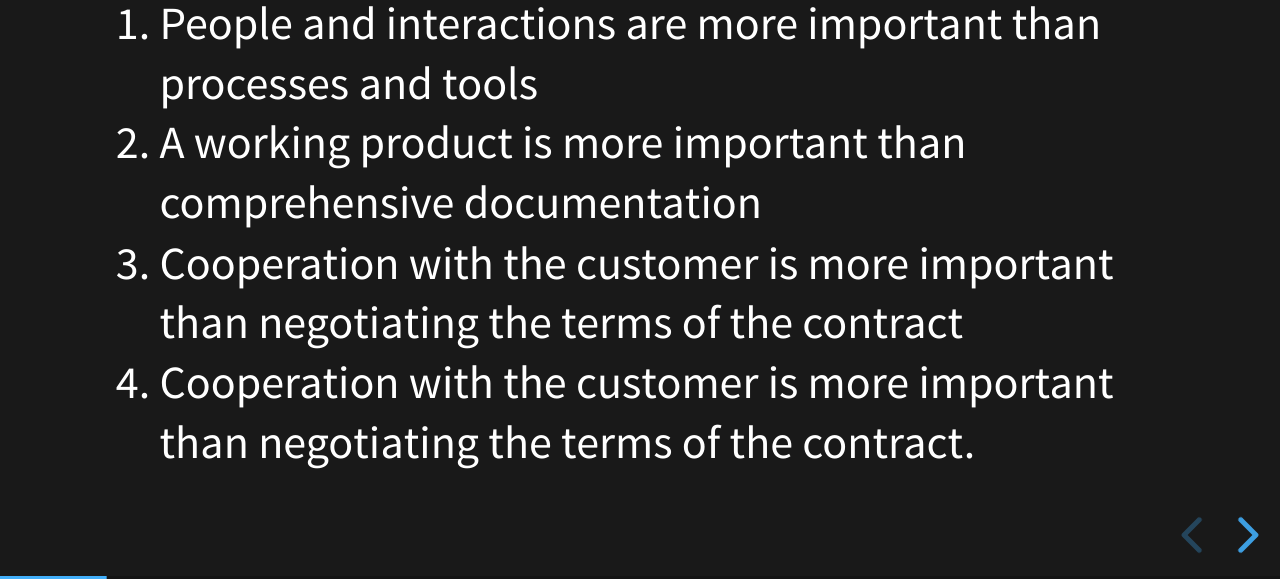
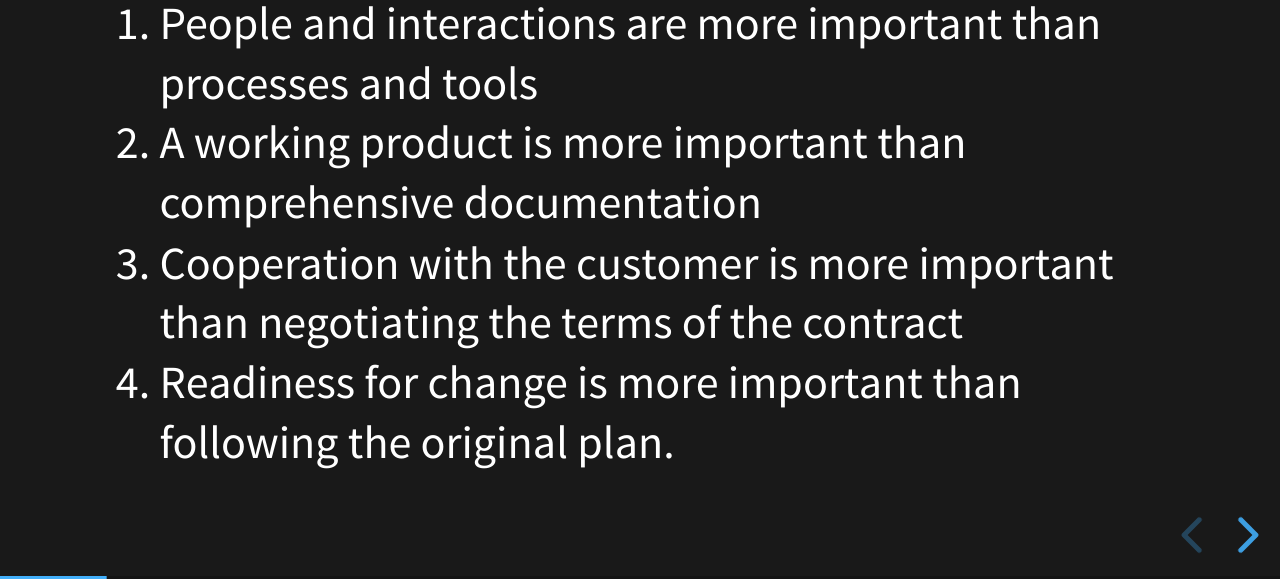
Before and after one commit to spacepocket1985/scrum-presentation, a plain HTML site: page index.html in a window 1280 px wide. Both pictures are taken after a click on the button "next slide". Shown: the part 221-800 px from the top of the page. Drawn offline with Linux system fonts and the light colour scheme.

Commit message:
refactor: update scrum manifesto

```diff
--- a/index.html
+++ b/index.html
@@ -33,7 +33,7 @@
 					</li>
 					<li>Cooperation with the customer is more important than negotiating the terms of the contract
 					</li>
-					<li>Cooperation with the customer is more important than negotiating the terms of the contract.
+					<li>Readiness for change is more important than following the original plan.
 					</li>
 				</ol>
 			</section>
```
